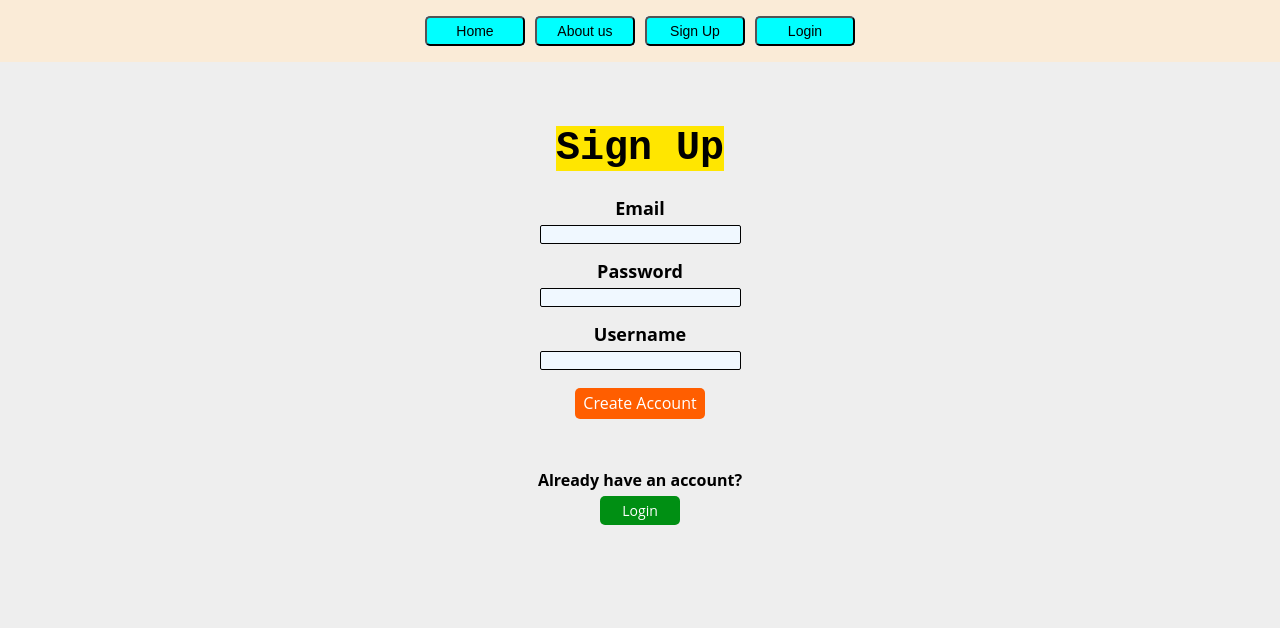
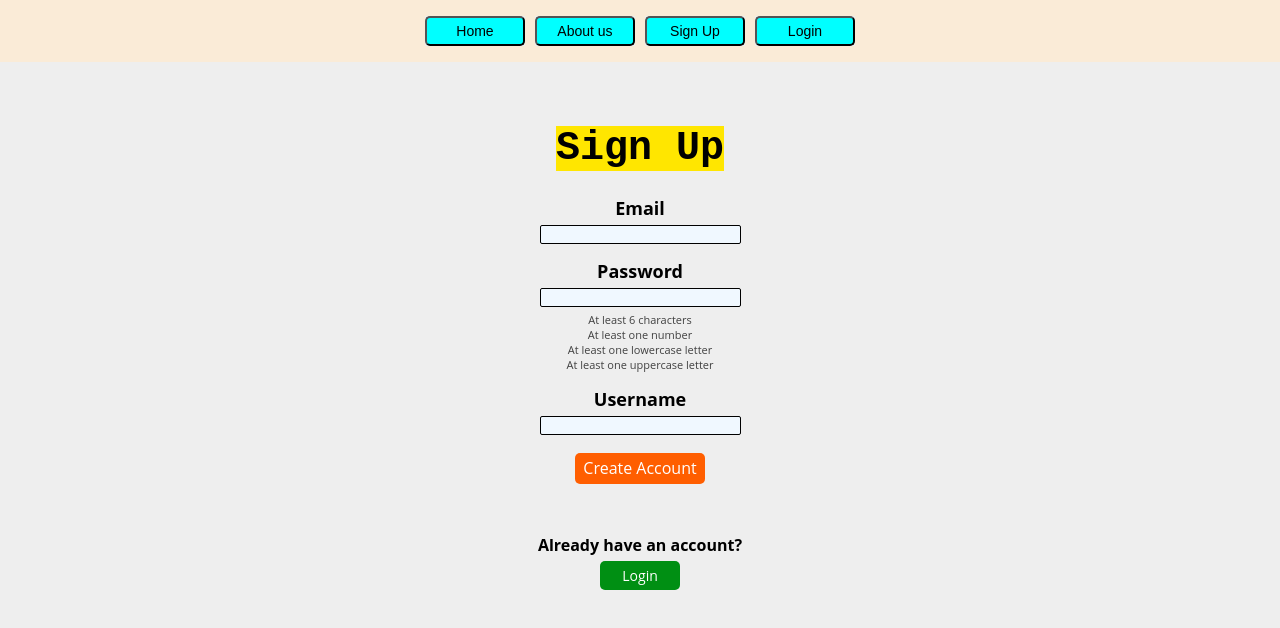
Before and after one commit to fitness-classes-platform/fitness-app-frontend, a React (Vite) app: page /signup in a window 1280 px wide. Shown: the top 628 px of the page. Built offline with nearby package versions, Linux system fonts and the light colour scheme.

Commit message:
add aditional features to signup css

```diff
--- a/src/index.css
+++ b/src/index.css
@@ -115,6 +115,14 @@
     box-shadow: 0 4px 8px rgba(0, 0, 0, 0.2);
 }
 
+.signupPage ul {
+    list-style: none;
+    font-size: 11px;
+    color: rgb(65, 65, 65);
+    margin-top: 5px;
+    padding-left: 0;
+}
+
 .signin {
     display: flex;
     justify-content: center;
--- a/src/pages/SignupPage.jsx
+++ b/src/pages/SignupPage.jsx
@@ -61,6 +61,13 @@ function SignupPage(props) {
             onChange={handlePassword}
           />
 
+          <ul>
+            <li>At least 6 characters</li>
+            <li>At least one number</li>
+            <li>At least one lowercase letter</li>
+            <li>At least one uppercase letter</li>
+          </ul>
+
           <label>Username</label>
           <input
             type="text"
```
